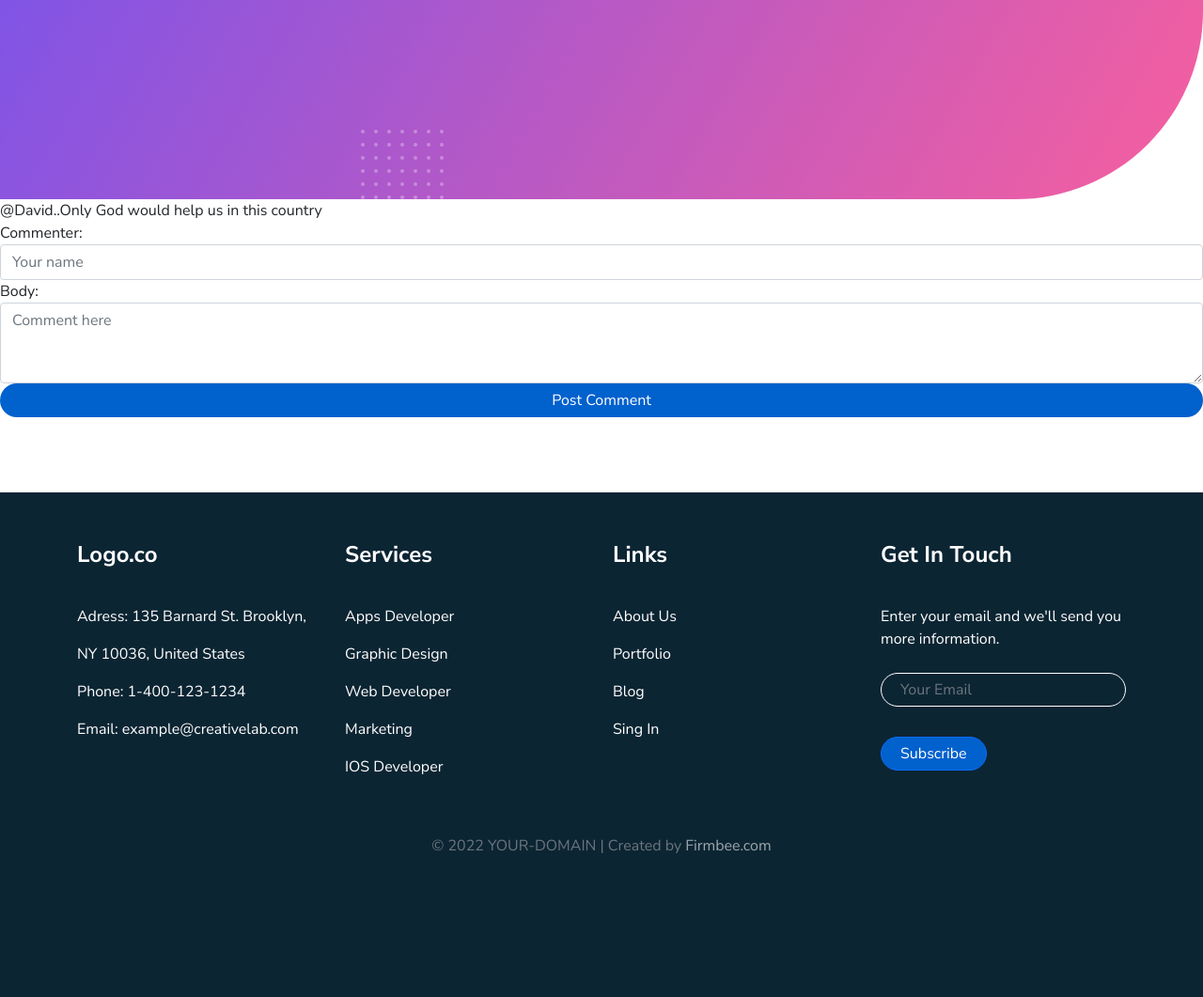
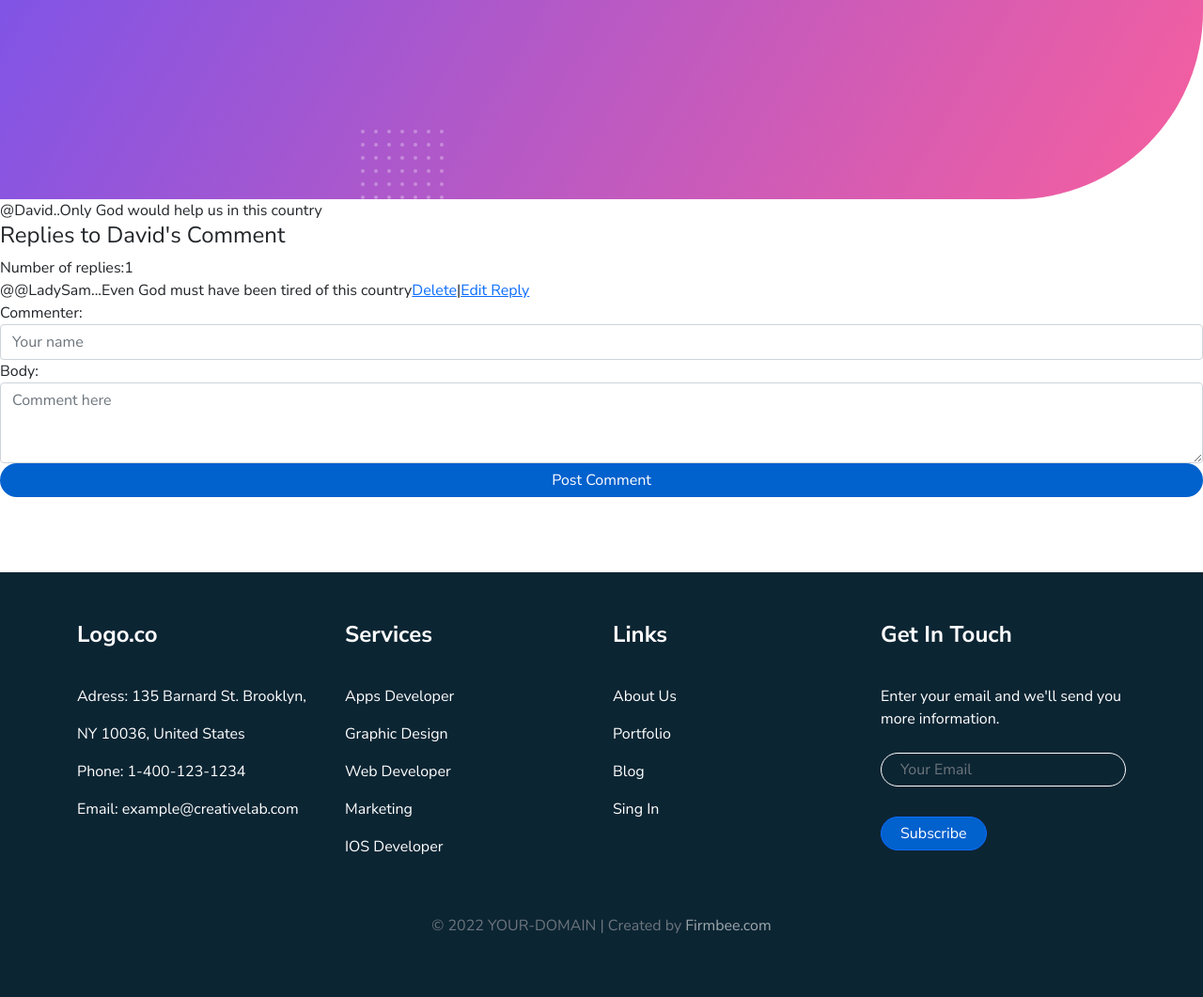
Before and after one commit to Nwafor6/Blogs, a Django app: page /comment_reply/1/ in a window 1280 px wide. Shown: the part 651-1712 px from the top of the page at 94% size. Before the commit the page ends 1559 px from the top, so only its background shows below. Run offline with Django 3.2, Linux system fonts and the light colour scheme; data comes from the database, SQL or seed files in the repository; both versions use the stored data as it was after the commit; some libraries are stand-ins or nearby versions.

Commit message:
Added coments and reply to the project

```diff
--- a/blogs/templates/blogs/comment_reply.html
+++ b/blogs/templates/blogs/comment_reply.html
@@ -3,6 +3,11 @@
 {% load static%}
 {%block content%}
 @{{detil.commenter}}..{{detil.body}}
+<h4>Replies to {{detil.commenter}}'s Comment</h4>
+Number of replies:{{replycount}} <br>
+{% for reply in commentreply%}
+@{{reply.commenter}}...{{reply.body}}<a href="{%url 'blogs:delete_reply' reply.pk%}">Delete</a>|<a href="{%url 'blogs:update_reply' reply.pk%}">Edit Reply</a> <br>
+{% endfor%}
 <form method="post">
 	{% csrf_token%}
 	{{form}}
--- a/blogs/urls.py
+++ b/blogs/urls.py
@@ -9,5 +9,10 @@ urlpatterns = [
     path('post_detil/<str:pk>/', views.post_detil, name='post_detil'),
     path('update_detil/<str:pk>/', views.updatecomment, name='update_detil'),
     path('comment_reply/<str:pk>/', views.replycomment, name='comment_reply'),
+    path('delete_comment/<str:pk>/', views.deletecomment, name='delete_comment'),
+    path('delete_reply/<str:pk>/', views.deletereply, name='delete_reply'),
+    path('update_reply/<str:pk>/', views.updatereply, name='update_reply'),
+
+
 
  ]
--- a/blogs/views.py
+++ b/blogs/views.py
@@ -1,4 +1,4 @@
-from django.shortcuts import render, redirect
+from django.shortcuts import render, redirect,  get_object_or_404
 from .models import User, Article, Comment,CommentReply
 from .forms import CommentForm, ReplyForm
 from django.http import HttpResponseRedirect
@@ -61,16 +61,52 @@ def replycomment(request, pk):
 			new_reply=form.save(commit=False)
 			new_reply.detil=detil
 			new_reply.save()
-
+			return HttpResponseRedirect(reverse('blogs:post_detil', args=[str(detil.pk)]))
 	else:
 		form=ReplyForm()
-	context={'detil':detil, 'commentreply':commentreply,'new_reply':new_reply, 'form':form}
+	replycount=commentreply.count()
+	context={'detil':detil, 'commentreply':commentreply,'new_reply':new_reply, 'form':form, 'replycount':replycount}
 	return render(request, 'blogs/comment_reply.html', context)
 
+
+
+def deletecomment(request, pk):
+	comment = get_object_or_404(Comment, pk=pk)
+	post= comment.detil
+	if request.method =='POST':
+		comment.delete()
+		return HttpResponseRedirect(reverse('blogs:post_detil', args=[post.pk, ]))
+	context={'obj':comment}
+	return render (request, 'blogs/delete.html', context)
+
+
+
+def deletereply(request, pk):
+	del_reply=get_object_or_404(CommentReply, pk=pk)
+	post=del_reply.detil
+	if request.method=='POST':
+		del_reply.delete()
+		return HttpResponseRedirect(reverse('blogs:post_detil', args=[post.pk, ]))
+	context={'obj':del_reply}
+	return render (request, 'blogs/delete.html', context)
+
+
+# the update/edit reply view
+def updatereply(request, pk):
+	edit_reply=get_object_or_404(CommentReply, pk=pk)
+	post=edit_reply.detil
+	form=ReplyForm(instance=edit_reply)
+	if request.method=='POST':
+		form=ReplyForm(request.POST,instance=edit_reply)
+		if form.is_valid():
+			form.save()
+			return HttpResponseRedirect(redirect('blogs:post_detil', args=[post.pk,]))
+	context={'form': form, 'edit_reply':edit_reply, 'post':post}
+	return render(request, 'blogs/edit_reply.html', context)
 
 
 
 
 def about (request):
 
-	return render(request, "blogs/about.html/detil")
+	return render(request, "blogs/about.html")
```
Also changed, not shown: blogs/templates/blogs/delete.html (added, +14 -0 lines), blogs/templates/blogs/edit_reply.html (added, +15 -0 lines), blogs/templates/blogs/post_detil.html (+6 -1 lines), db.sqlite3.
